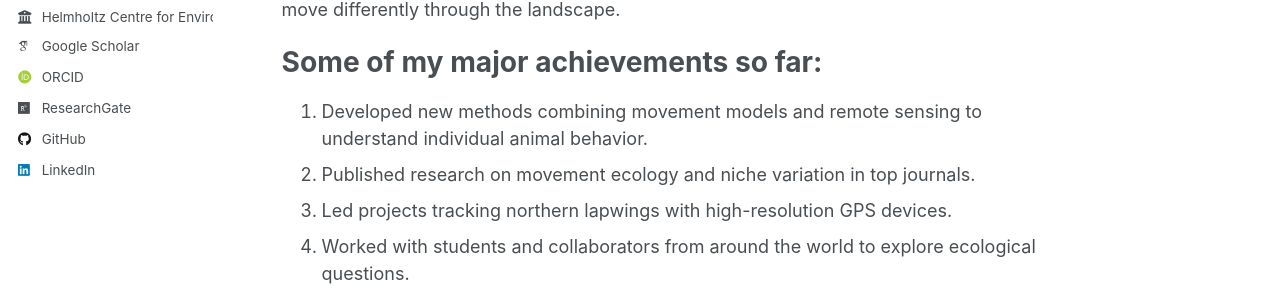
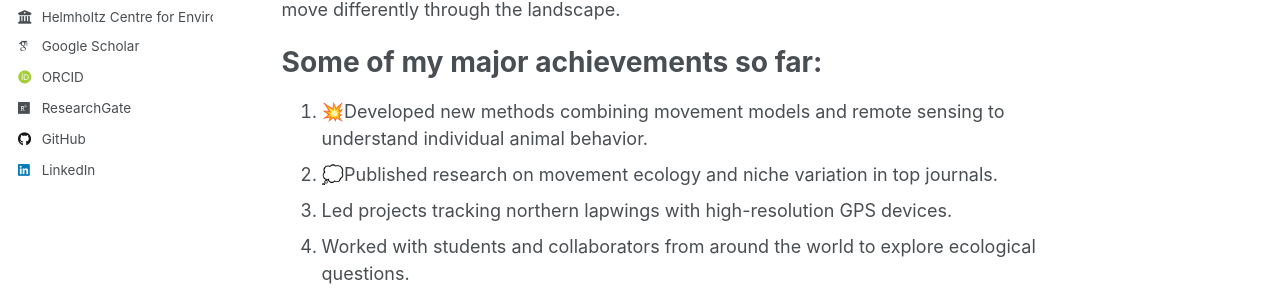
Before and after one commit to ETakola/drelinatakola.github.io, a Jekyll site: the page built from _pages/about.md, in a window 1280 px wide and 1231 px high. Shown: the part 396-688 px from the top of the window. Built offline with Jekyll 4.4.1, drawn with Linux system fonts in a browser that asks for light colours; some web fonts are replaced; a script that is not in the unit is left out.

```diff
--- a/_pages/about.md
+++ b/_pages/about.md
@@ -15,8 +15,8 @@ I study how individual animals move and behave in their environments. By combini
 
 Some of my major achievements so far:
 ======
-1. Developed new methods combining movement models and remote sensing to understand individual animal behavior.
-1. Published research on movement ecology and niche variation in top journals.
+1. 💥Developed new methods combining movement models and remote sensing to understand individual animal behavior.
+1. 💭Published research on movement ecology and niche variation in top journals.
 1. Led projects tracking northern lapwings with high-resolution GPS devices.
 1. Worked with students and collaborators from around the world to explore ecological questions.
 1. Contributed to conservation by linking individual behavior to habitat management.
```
